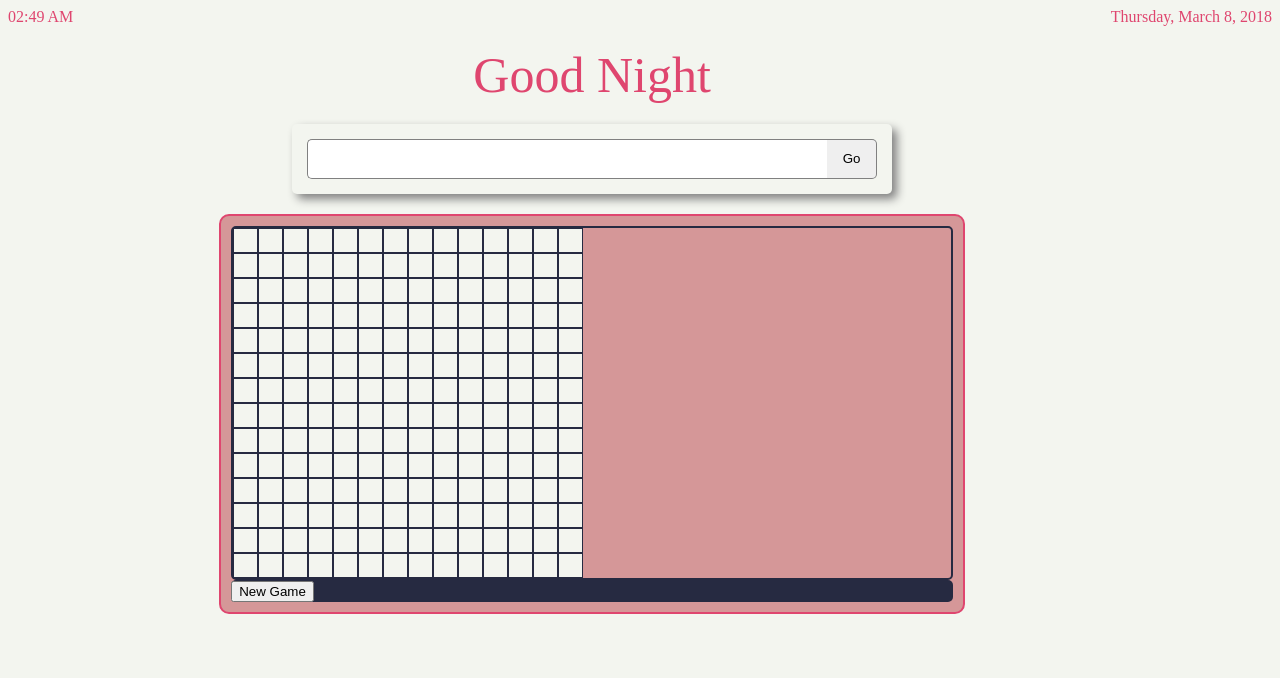
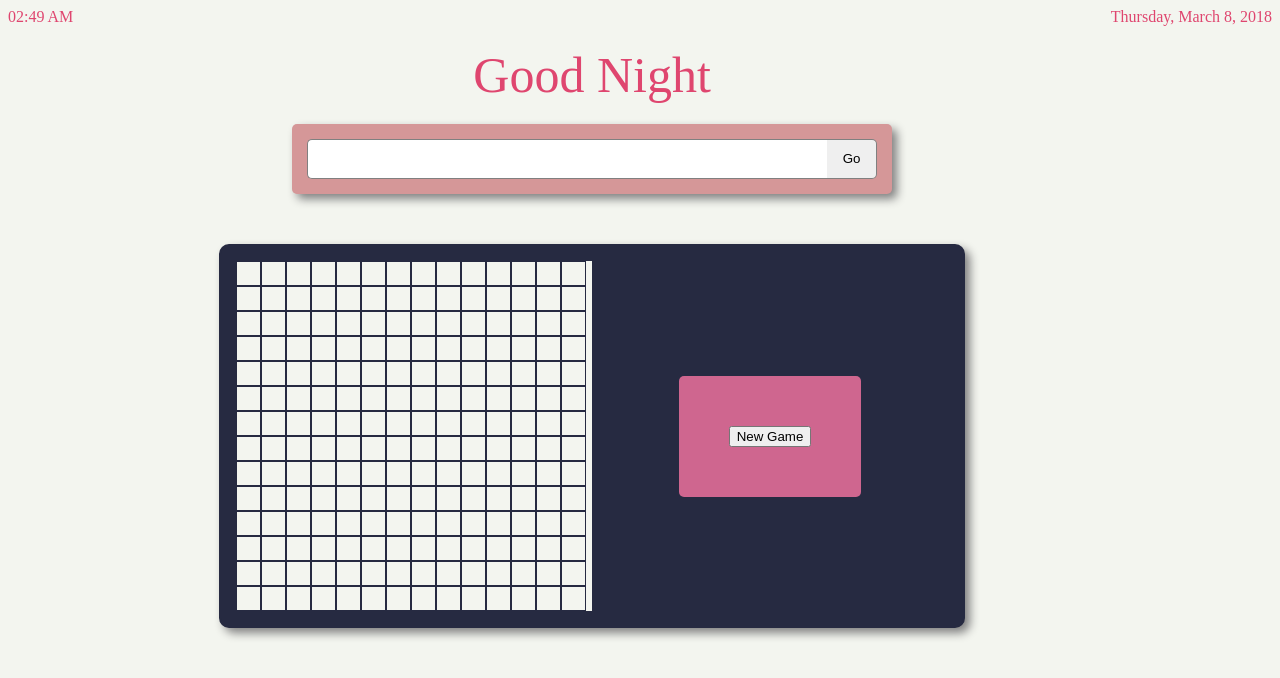
Before and after one commit to ctakemoto/New-Tab-Game, a React (Create React App) app: page / in a window 1280 px wide. Shown: the top 678 px of the page. Built offline with nearby package versions, Linux system fonts and the light colour scheme; a web font is replaced by a local one.

Commit message:
Grid layout

```diff
--- a/src/styles/partials/_color_styling.scss
+++ b/src/styles/partials/_color_styling.scss
@@ -8,12 +8,12 @@ body {
 }
 
 .game {
-    background: $light-accent;
-    border: none;
+    background: $dark-shade;
+    border-color: $dark-shade;
 }
 
 .game__board {
-    border-color: $dark-shade;
+    background: $light-shade;
 }
 .game__square {
     border-color: $dark-shade;
@@ -38,11 +38,12 @@ body {
 }
 
 .game__info {
-    background-color: $dark-shade;
+    background-color: $dark-accent;
+    color: $light-shade;
 }
 
 .searchbar {
-    background-color: $light-shade;
+    background-color: $light-accent;
     .searchbar__button, .searchbar__searchbox {
         border-color: grey;
     }
--- a/src/styles/partials/_game.scss
+++ b/src/styles/partials/_game.scss
@@ -1,10 +1,15 @@
 .game {
-    padding: 10px;
+    margin: 30px 0 0 0;
+    padding: 15px;
+    border-style: solid;
+    border-width: 2px;
+    border-radius: 10px;
+    box-shadow: 5px 5px 10px grey;
 }
 
-.game__board {
-    border: solid 2px;
-    border-radius: 5px;
+.game_board {
+    padding: 5px;
+    margin: 0;
 }
 
 .game__square {
--- a/src/styles/partials/_grid_styling.scss
+++ b/src/styles/partials/_grid_styling.scss
@@ -2,6 +2,24 @@
     display: grid;
     grid-template: 75px repeat(12, 1fp) / min-content(150px) auto min-content(150px);
     grid-row-gap: 20px;
+
+
+    .date {
+        grid-row: 1 / span 1;
+        grid-column: 3 / span 1;
+        justify-self: end;
+    }
+
+    .clock {
+        grid-row: 1 / span 1;
+        grid-column: 1 / span 1;
+        justify-self: start;
+    }
+
+    .searchbar {
+        grid-row: 3 / span 1;
+        grid-column: 2 / span 1;
+        justify-self: center;
     }
 
     .greeting {
@@ -11,40 +29,31 @@
         justify-self: center;
     }
 
-.clock {
-    grid-row: 1 / span 1;
-    grid-column: 1 / span 1;
-    justify-self: start;
-}
+    .game {
+        grid-row: 4 / span 5;
+        grid-column: auto-fit;
 
-.date {
-    grid-row: 1 / span 1;
-    grid-column: 3 / span 1;
-    justify-self: end;
-}
-
-.searchbar {
-    grid-row: 3 / span 1;
-    grid-column: 2 / span 1;
-    justify-self: center;
-}
-
-.game {
-    border: solid 2px;
-    border-radius: 10px;
-    grid-row: 4 / span 5;
-    grid-column: auto-fill;
-}
+        display: grid;
+        grid-template-columns: repeat(2, 1fr);
 
         .game__board {
             display: grid;
             grid-template-columns: repeat(auto-fill, 25px);
             justify-items: stretch;
 
-}
 
         .game__board__col {
             display: grid;
             grid-template-rows: repeat(auto-fill, 25px);
             justify-items: stretch;
         }
+
+
+        }
+
+        .game__info {
+
+        }
+
+    }
+}
--- a/src/styles/partials/_info_panel.scss
+++ b/src/styles/partials/_info_panel.scss
@@ -1,5 +1,9 @@
 
 .game__info {
-    font-family: 'Press Start 2P', cursive;
+    /*font-family: 'Press Start 2P', cursive;*/
     border-radius: 5px;
+    text-align: center;
+    justify-self: center;
+    align-self: center;
+    padding: 50px;
 }
--- a/src/styles/styles.css
+++ b/src/styles/styles.css
@@ -57,11 +57,16 @@ class modifiers: name-name--modifier
     width: 50px; }
 
 .game {
-  padding: 10px; }
+  margin: 30px 0 0 0;
+  padding: 15px;
+  border-style: solid;
+  border-width: 2px;
+  border-radius: 10px;
+  box-shadow: 5px 5px 10px grey; }
 
-.game__board {
-  border: solid 2px;
-  border-radius: 5px; }
+.game_board {
+  padding: 5px;
+  margin: 0; }
 
 .game__square {
   text-align: center;
@@ -88,11 +93,11 @@ body {
   color: #DF466F; }
 
 .game {
-  background: #D59798;
-  border: none; }
+  background: #262A41;
+  border-color: #262A41; }
 
 .game__board {
-  border-color: #262A41; }
+  background: #F3F5EF; }
 
 .game__square {
   border-color: #262A41;
@@ -111,55 +116,53 @@ body {
   background-color: #CF668F; }
 
 .game__info {
-  background-color: #262A41; }
+  background-color: #CF668F;
+  color: #F3F5EF; }
 
 .searchbar {
-  background-color: #F3F5EF; }
+  background-color: #D59798; }
   .searchbar .searchbar__button, .searchbar .searchbar__searchbox {
     border-color: grey; }
 
 .game__info {
-  font-family: 'Press Start 2P', cursive;
-  border-radius: 5px; }
+  /*font-family: 'Press Start 2P', cursive;*/
+  border-radius: 5px;
+  text-align: center;
+  justify-self: center;
+  align-self: center;
+  padding: 50px; }
 
 .app {
   display: grid;
   grid-template: 75px repeat(12, 1fp)/min-content(150px) auto min-content(150px);
   grid-row-gap: 20px; }
-
-.greeting {
+  .app .date {
+    grid-row: 1 / span 1;
+    grid-column: 3 / span 1;
+    justify-self: end; }
+  .app .clock {
+    grid-row: 1 / span 1;
+    grid-column: 1 / span 1;
+    justify-self: start; }
+  .app .searchbar {
+    grid-row: 3 / span 1;
+    grid-column: 2 / span 1;
+    justify-self: center; }
+  .app .greeting {
     grid-row: 2 / span 1;
     grid-column: 2 / span 1;
     font-size: 50px;
     justify-self: center; }
-
-.clock {
-  grid-row: 1 / span 1;
-  grid-column: 1 / span 1;
-  justify-self: start; }
-
-.date {
-  grid-row: 1 / span 1;
-  grid-column: 3 / span 1;
-  justify-self: end; }
-
-.searchbar {
-  grid-row: 3 / span 1;
-  grid-column: 2 / span 1;
-  justify-self: center; }
-
-.game {
-  border: solid 2px;
-  border-radius: 10px;
+  .app .game {
     grid-row: 4 / span 5;
-  grid-column: auto-fill; }
-
-.game__board {
+    grid-column: auto-fit;
+    display: grid;
+    grid-template-columns: repeat(2, 1fr); }
+    .app .game .game__board {
       display: grid;
       grid-template-columns: repeat(auto-fill, 25px);
       justify-items: stretch; }
-
-.game__board__col {
+      .app .game .game__board .game__board__col {
         display: grid;
         grid-template-rows: repeat(auto-fill, 25px);
         justify-items: stretch; }
```
Lines whose indentation alone changed are shown as unchanged.
